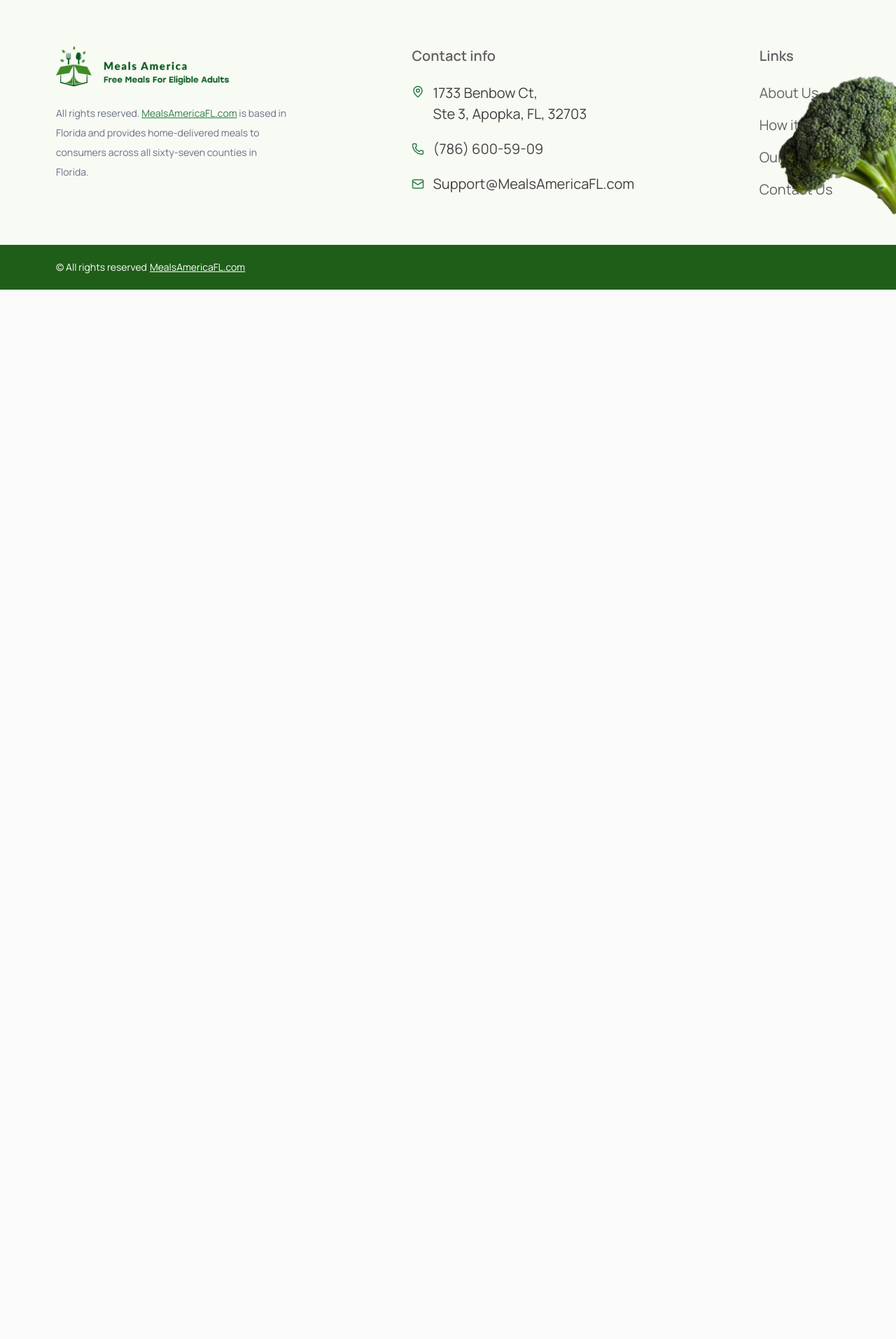
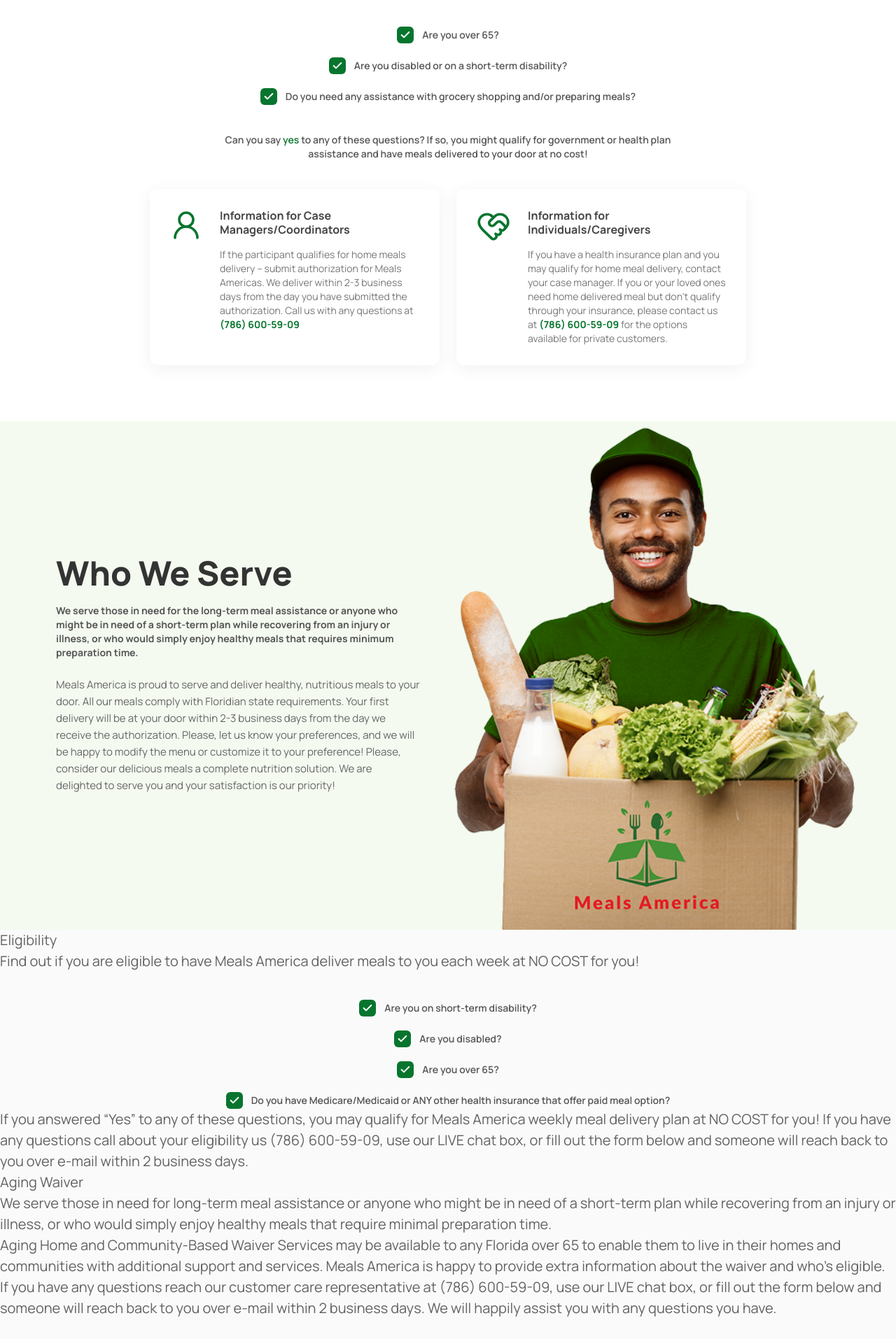
Before and after one commit to DmytroK-goit/healthy_eating, a Next.js app: page /howitworks in a window 1280 px wide. Shown: the part 386-2300 px from the top of the page at 70% size. Before the commit the page ends 800 px from the top, so only its background shows below. Built offline with nearby package versions, Linux system fonts and the light colour scheme.

Commit message:
adding information to page how it works

```diff
--- a/src/component/delivery.jsx
+++ b/src/component/delivery.jsx
@@ -51,7 +51,7 @@ export default function Delivery() {
             </div>
 
             <Link
-              href="/"
+              href="/howitworks"
               className="inline-flex h-14 items-center justify-center rounded-full border border-[#0C6A2B] px-10 font-semibold text-[#0C6A2B] transition hover:bg-[#0C6A2B] hover:text-white"
             >
               Read more
--- a/src/component/howItWorks.jsx
+++ b/src/component/howItWorks.jsx
@@ -1,7 +1,207 @@
+import Image from "next/image";
+import { Check, UserRound, HeartHandshake } from "lucide-react";
+
+import delyveryMan from "../img/deliveryMan.png";
+import delyveryCar from "../img/delivery.png";
+
+const questions = [
+  "Are you over 65?",
+  "Are you disabled or on a short-term disability?",
+  "Do you need any assistance with grocery shopping and/or preparing meals?",
+];
+const questionsSecond = [
+  "Are you on short-term disability?",
+  "Are you disabled?",
+  "Are you over 65?",
+  "Do you have Medicare/Medicaid or ANY other health insurance that offer paid meal option?",
+];
+
 export default function HowItWorks() {
   return (
     <section>
-      <p>HowItWorks</p>
+      <div className="bg-white py-20">
+        <div className="mx-auto max-w-[900px] px-6 text-center">
+          <p className="mx-auto max-w-[760px] text-sm font-semibold leading-5 text-[#666]">
+            We serve those in need for the long-term meal assistance or anyone
+            who might be in need of a short-term plan while recovering from an
+            injury or illness, or who would simply enjoy healthy meals that
+            requires minimum preparation time.
+          </p>
+
+          <h2 className="mx-auto mt-5 max-w-[750px] text-3xl font-extrabold leading-tight text-[#333] md:text-[34px]">
+            Answer these few questions to find out if you qualify
+            <br className="hidden md:block" />
+            for Home Delivered Meals by Meals America:
+          </h2>
+
+          <div className="mt-10 flex flex-col items-center gap-5">
+            {questions.map((question) => (
+              <div
+                key={question}
+                className="flex items-center gap-3 text-sm font-semibold text-[#555]"
+              >
+                <span className="flex h-6 w-6 shrink-0 items-center justify-center rounded-md bg-[#08752E]">
+                  <Check size={16} strokeWidth={3} className="text-white" />
+                </span>
+
+                <span>{question}</span>
+              </div>
+            ))}
+          </div>
+
+          <p className="mx-auto mt-10 max-w-[650px] text-sm font-semibold leading-5 text-[#555]">
+            Can you say <span className="text-[#08752E]">yes</span> to any of
+            these questions? If so, you might qualify for government or health
+            plan assistance and have meals delivered to your door at no cost!
+          </p>
+
+          <div className="mt-10 grid gap-6 md:grid-cols-2">
+            <div className="flex gap-6 rounded-xl bg-white p-7 text-left shadow-[0_5px_25px_rgba(0,0,0,0.06)]">
+              <div className="shrink-0">
+                <UserRound
+                  size={48}
+                  strokeWidth={1.8}
+                  className="text-[#08752E]"
+                />
+              </div>
+
+              <div>
+                <h3 className="text-base font-bold leading-5 text-[#444]">
+                  Information for Case
+                  <br />
+                  Managers/Coordinators
+                </h3>
+
+                <p className="mt-4 text-sm leading-5 text-[#777]">
+                  If the participant qualifies for home meals delivery – submit
+                  authorization for Meals Americas. We deliver within 2-3
+                  business days from the day you have submitted the
+                  authorization. Call us with any questions at{" "}
+                  <a
+                    href="tel:+17866005909"
+                    className="font-bold text-[#08752E]"
+                  >
+                    (786) 600-59-09
+                  </a>
+                </p>
+              </div>
+            </div>
+            <div className="flex gap-6 rounded-xl bg-white p-7 text-left shadow-[0_5px_25px_rgba(0,0,0,0.06)]">
+              <div className="shrink-0">
+                <HeartHandshake
+                  size={50}
+                  strokeWidth={1.8}
+                  className="text-[#08752E]"
+                />
+              </div>
+
+              <div>
+                <h3 className="text-base font-bold leading-5 text-[#444]">
+                  Information for
+                  <br />
+                  Individuals/Caregivers
+                </h3>
+
+                <p className="mt-4 text-sm leading-5 text-[#777]">
+                  If you have a health insurance plan and you may qualify for
+                  home meal delivery, contact your case manager. If you or your
+                  loved ones need home delivered meal but don’t qualify through
+                  your insurance, please contact us at{" "}
+                  <a
+                    href="tel:+17866005909"
+                    className="font-bold text-[#08752E]"
+                  >
+                    (786) 600-59-09
+                  </a>{" "}
+                  for the options available for private customers.
+                </p>
+              </div>
+            </div>
+          </div>
+        </div>
+      </div>
+      <div className="bg-[#F4FAF0]">
+        <div className="mx-auto grid max-w-[1200px] items-center lg:grid-cols-2">
+          {/* Text */}
+          <div className="px-6 py-16 lg:px-10 lg:py-20">
+            <h2 className="text-4xl font-extrabold text-[#333] md:text-5xl">
+              Who We Serve
+            </h2>
+
+            <p className="mt-5 max-w-[570px] text-sm font-bold leading-5 text-[#555]">
+              We serve those in need for the long-term meal assistance or anyone
+              who might be in need of a short-term plan while recovering from an
+              injury or illness, or who would simply enjoy healthy meals that
+              requires minimum preparation time.
+            </p>
+
+            <p className="mt-6 max-w-[570px] text-[15px] leading-6 text-[#666]">
+              Meals America is proud to serve and deliver healthy, nutritious
+              meals to your door. All our meals comply with Floridian state
+              requirements. Your first delivery will be at your door within 2-3
+              business days from the day we receive the authorization. Please,
+              let us know your preferences, and we will be happy to modify the
+              menu or customize it to your preference! Please, consider our
+              delicious meals a complete nutrition solution. We are delighted to
+              serve you and your satisfaction is our priority!
+            </p>
+          </div>
+
+          <div className="relative flex h-full min-h-[420px] items-end justify-center overflow-hidden">
+            <Image
+              src={delyveryMan}
+              alt="Meals America delivery service"
+              className="w-[600px] max-w-none"
+              priority
+            />
+          </div>
+        </div>
+      </div>
+      <div>
+        <h3>Eligibility</h3>
+        <p>
+          Find out if you are eligible to have Meals America deliver meals to
+          you each week at NO COST for you!
+        </p>
+        <div className="mt-10 flex flex-col items-center gap-5">
+          {questionsSecond.map((question) => (
+            <div
+              key={question}
+              className="flex items-center gap-3 text-sm font-semibold text-[#555]"
+            >
+              <span className="flex h-6 w-6 shrink-0 items-center justify-center rounded-md bg-[#08752E]">
+                <Check size={16} strokeWidth={3} className="text-white" />
+              </span>
+
+              <span>{question}</span>
+            </div>
+          ))}
+        </div>
+        <p>
+          If you answered “Yes” to any of these questions, you may qualify for
+          Meals America weekly meal delivery plan at NO COST for you! If you
+          have any questions call about your eligibility us (786) 600-59-09, use
+          our LIVE chat box, or fill out the form below and someone will reach
+          back to you over e-mail within 2 business days.
+        </p>
+        <h3>Aging Waiver</h3>
+        <p>
+          We serve those in need for long-term meal assistance or anyone who
+          might be in need of a short-term plan while recovering from an injury
+          or illness, or who would simply enjoy healthy meals that require
+          minimal preparation time.
+        </p>
+        <p>
+          Aging Home and Community-Based Waiver Services may be available to any
+          Florida over 65 to enable them to live in their homes and communities
+          with additional support and services. Meals America is happy to
+          provide extra information about the waiver and who’s eligible. If you
+          have any questions reach our customer care representative at (786)
+          600-59-09, use our LIVE chat box, or fill out the form below and
+          someone will reach back to you over e-mail within 2 business days. We
+          will happily assist you with any questions you have.
+        </p>
+      </div>
     </section>
   );
 }
--- a/src/component/whyUs.jsx
+++ b/src/component/whyUs.jsx
@@ -85,7 +85,7 @@ export default function WhyUs() {
                   key={item.title}
                   className="flex items-center gap-5 rounded-md bg-white p-5 shadow-sm"
                 >
-                  <div className="flex h-12 w-12 items-center justify-center border-l-4 border-green-600 pr-4">
+                  <div className="flex h-12 w-12 items-center justify-center border-l-4 border-green-600  pl-4">
                     <Image
                       src={item.icon}
                       alt={item.title}
```
Also changed, not shown: src/img/deliveryMan.png (added).
